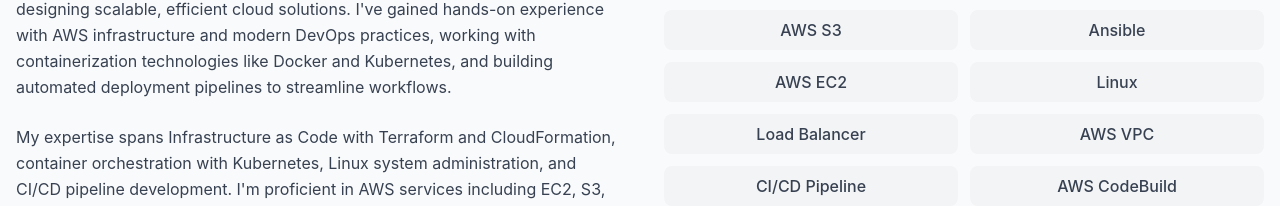
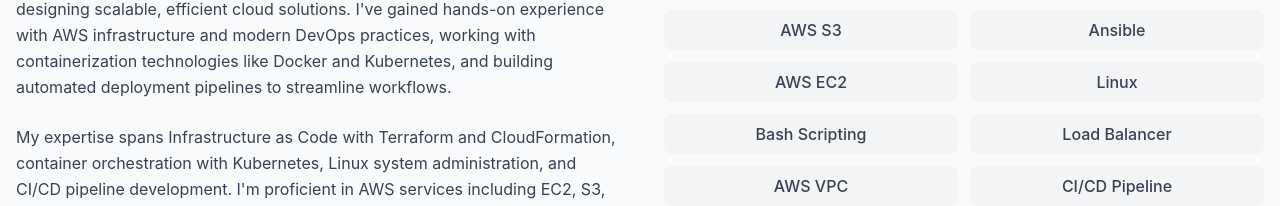
Before and after one commit to Kindee18/my-portfolio, a React (Vite) app: page / in a window 1280 px wide. Shown: the part 1098-1304 px from the top of the page. Built offline with nearby package versions, Linux system fonts and the light colour scheme.

Commit message:
Add Bash scripting to skills list for enhanced automation capabilities

```diff
--- a/src/components/About.tsx
+++ b/src/components/About.tsx
@@ -11,6 +11,7 @@ const skills = [
 	"Ansible",
 	"AWS EC2",
 	"Linux",
+	"Bash Scripting",
 	"Load Balancer",
 	"AWS VPC",
 	"CI/CD Pipeline",
```
